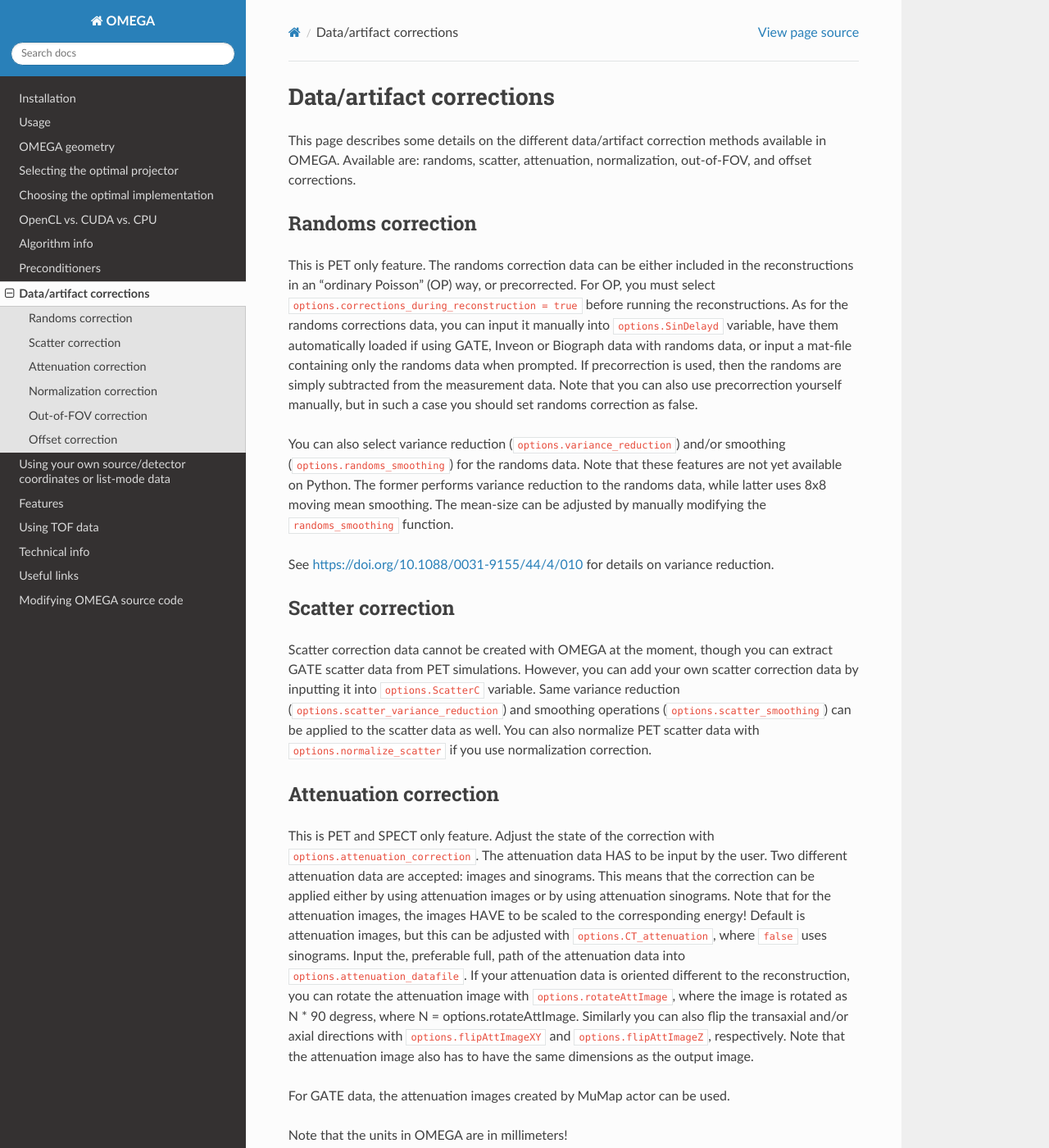
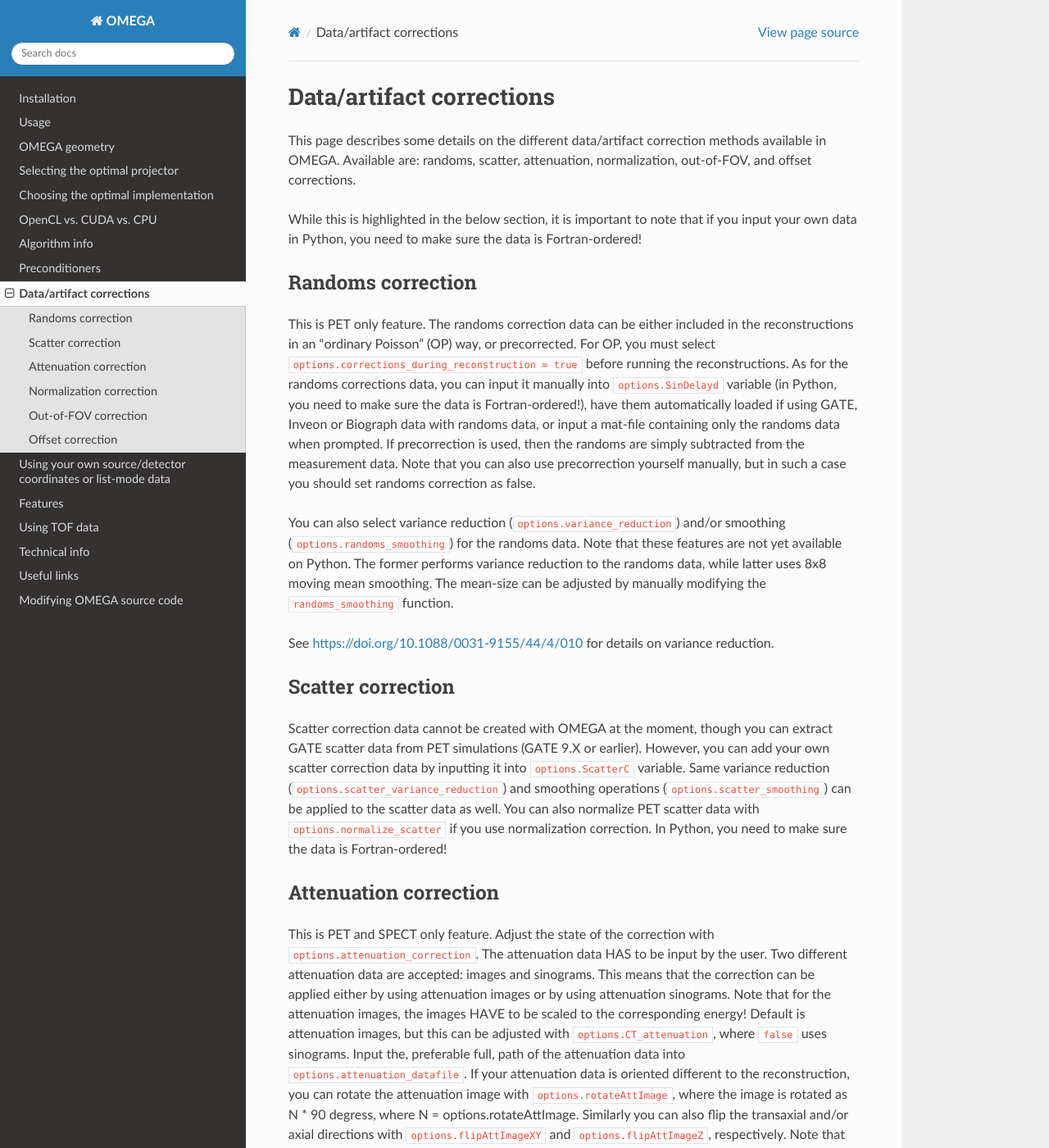
Before and after one commit to villekf/OMEGA-doc, a Sphinx documentation site: the page built from docs/source/corrections.rst, in a window 1280 px wide and 1400 px high. Shown: the whole window at 82% size. Built offline with Sphinx 7.4.7 and the Read the Docs theme 3.1.0, drawn with Linux system fonts in a browser that asks for light colours; some of the changed text lies outside the part shown.

Commit message:
Update corrections.rst

```diff
--- a/docs/source/corrections.rst
+++ b/docs/source/corrections.rst
@@ -3,13 +3,15 @@ Data/artifact corrections
 
 This page describes some details on the different data/artifact correction methods available in OMEGA. Available are: randoms, scatter, attenuation, normalization, out-of-FOV, and offset corrections.
 
+While this is highlighted in the below section, it is important to note that if you input your own data in Python, you need to make sure the data is Fortran-ordered!
+
 Randoms correction
 ------------------
 
 This is PET only feature. The randoms correction data can be either included in the reconstructions in an "ordinary Poisson" (OP) way, or precorrected. For OP, you must select ``options.corrections_during_reconstruction = true``
-before running the reconstructions. As for the randoms corrections data, you can input it manually into ``options.SinDelayd`` variable, have them automatically loaded if using GATE, Inveon or Biograph data with randoms data, or
-input a mat-file containing only the randoms data when prompted. If precorrection is used, then the randoms are simply subtracted from the measurement data. Note that you can also use precorrection yourself manually, but in such
-a case you should set randoms correction as false.
+before running the reconstructions. As for the randoms corrections data, you can input it manually into ``options.SinDelayd`` variable (in Python, you need to make sure the data is Fortran-ordered!), have them automatically loaded if using GATE,
+Inveon or Biograph data with randoms data, or input a mat-file containing only the randoms data when prompted. If precorrection is used, then the randoms are simply subtracted from the measurement data. Note that you can also use precorrection
+yourself manually, but in such a case you should set randoms correction as false.
 
 You can also select variance reduction (``options.variance_reduction``) and/or smoothing (``options.randoms_smoothing``) for the randoms data. Note that these features are not yet available on Python. The former performs variance
 reduction to the randoms data, while latter uses 8x8 moving mean smoothing. The mean-size can be adjusted by manually modifying the ``randoms_smoothing`` function.
@@ -19,9 +21,9 @@ See https://doi.org/10.1088/0031-9155/44/4/010 for details on variance reduction
 Scatter correction
 ------------------
 
-Scatter correction data cannot be created with OMEGA at the moment, though you can extract GATE scatter data from PET simulations. However, you can add your own scatter correction data by inputting it into ``options.ScatterC``
+Scatter correction data cannot be created with OMEGA at the moment, though you can extract GATE scatter data from PET simulations (GATE 9.X or earlier). However, you can add your own scatter correction data by inputting it into ``options.ScatterC``
 variable. Same variance reduction (``options.scatter_variance_reduction``) and smoothing operations (``options.scatter_smoothing``) can be applied to the scatter data as well. You can also normalize PET scatter data with
-``options.normalize_scatter`` if you use normalization correction.
+``options.normalize_scatter`` if you use normalization correction. In Python, you need to make sure the data is Fortran-ordered!
 
 Attenuation correction
 ----------------------
@@ -32,9 +34,11 @@ images, but this can be adjusted with ``options.CT_attenuation``, where ``false`
 different to the reconstruction, you can rotate the attenuation image with ``options.rotateAttImage``, where the image is rotated as N * 90 degress, where N = options.rotateAttImage. Similarly you can also flip the transaxial and/or
 axial directions with ``options.flipAttImageXY`` and ``options.flipAttImageZ``, respectively. Note that the attenuation image also has to have the same dimensions as the output image.
 
-For GATE data, the attenuation images created by MuMap actor can be used.
+For GATE data, the attenuation images created by MuMap actor can be used, simply input the MetaImage (with full path) into ``options.attenuation_datafile``. The size has to correspond to the reconstructed image!
 
-Note that the units in OMEGA are in millimeters!
+.. note::
+
+	The units in OMEGA are in millimeters!
 
 Normalization correction
 ------------------------
```
Also changed, not shown: other parts of docs/source/corrections.rst (+1 -1 lines).
